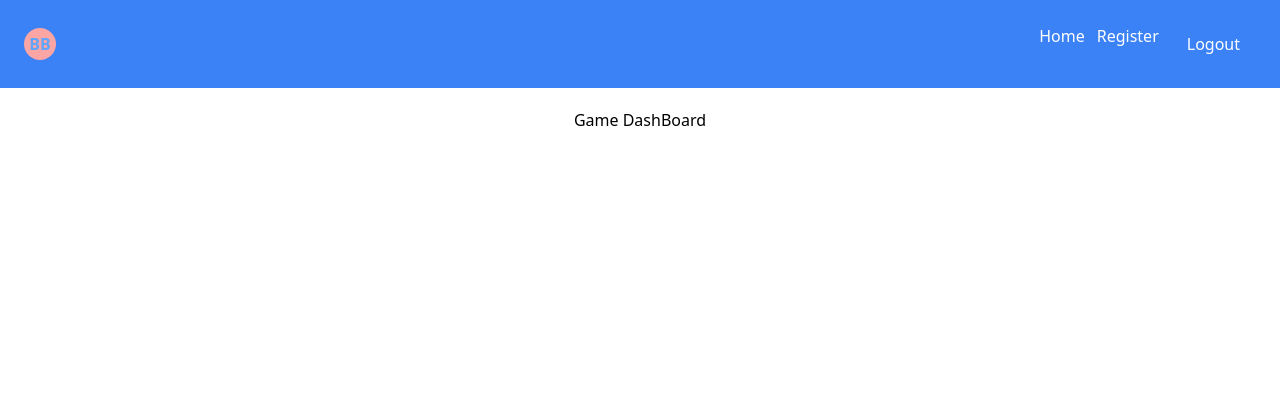
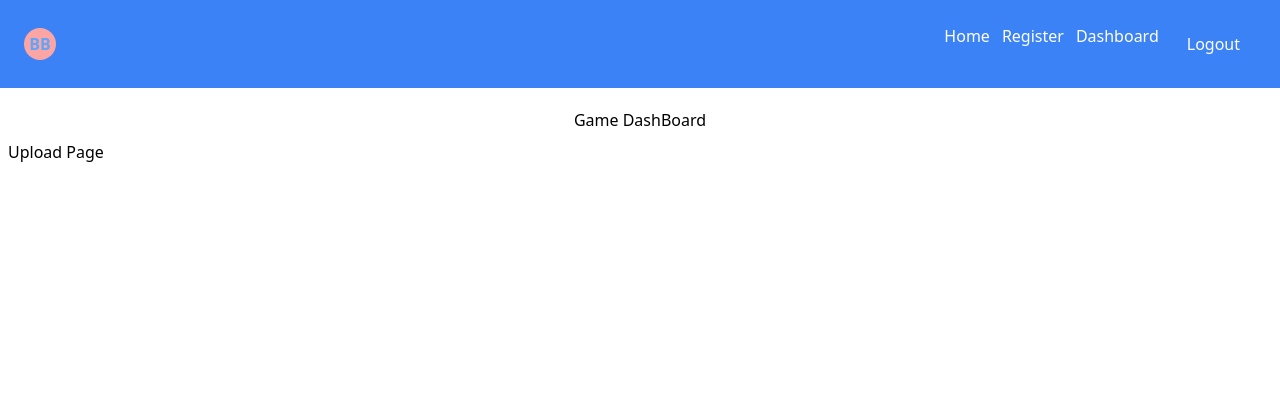
Before and after one commit to Ashley2n/GreenHorns, a Flask app: page /dashboard/game in a window 1280 px wide. Shown: the top 420 px of the page. Run offline with Flask 3, Linux system fonts and the light colour scheme; some libraries are stand-ins or nearby versions.

Commit message:
Adding campring

```diff
--- a/app.py
+++ b/app.py
@@ -12,7 +12,7 @@ from image_analyzer import analyze_image, compare_images
 
 app = Flask(__name__, template_folder='client/templates')
 app.secret_key = 'CookQuestApp001'
-# app.config['UPLOAD_FOLDER'] = 'client/static/uploads'
+app.config['UPLOAD_FOLDER'] = 'client/static/uploads'
 
 csrf = CSRFProtect(app)
 
@@ -83,38 +83,40 @@ def logout():
     flash("You have been logged out", "success")
     return redirect(url_for('landing'))
 
-#
-# @app.route('/analyze', methods=['POST'])
-# def analyze():
-#     if 'image' not in request.files:
-#         return "No file uploaded", 400
-#
-#     file = request.files['image']
-#     if file.filename == '':
-#         return "No selected file", 400
-#
-#     image_path = os.path.join(app.config['UPLOAD_FOLDER'], file.filename)
-#     file.save(image_path)
-#
-#     results = analyze_image(image_path)
-#
-#     return render_template('result.html', results=results, filename=file.filename)
-#
-#
-# @app.route('/compare', methods=['POST'])
-# def compare():
-#     img1 = request.files['image1']
-#     img2 = request.files['image2']
-#
-#     path1 = os.path.join(app.config['UPLOAD_FOLDER'], img1.filename)
-#     path2 = os.path.join(app.config['UPLOAD_FOLDER'], img2.filename)
-#
-#     img1.save(path1)
-#     img2.save(path2)
-#
-#     similarity = compare_images(path1, path2)
-#
-#     return render_template('result.html', similarity=similarity)
+
+@app.route('/analyze', methods=['POST'])
+def analyze():
+    if 'image' not in request.files:
+        return "No file uploaded", 400
+
+    file = request.files['image']
+    if file.filename == '':
+        return "No selected file", 400
+
+    image_path = os.path.join(app.config['UPLOAD_FOLDER'], file.filename)
+    file.save(image_path)
+
+    results = analyze_image(image_path)
+
+    return render_template('result.html', results=results, filename=file.filename)
+
+@app.route('/upload')
+def upload():
+    return render_template('game/upload.html')
+@app.route('/compare', methods=['POST'])
+def compare():
+    img1 = request.files['image1']
+    img2 = request.files['image2']
+
+    path1 = os.path.join(app.config['UPLOAD_FOLDER'], img1.filename)
+    path2 = os.path.join(app.config['UPLOAD_FOLDER'], img2.filename)
+
+    img1.save(path1)
+    img2.save(path2)
+
+    similarity = compare_images(path1, path2)
+
+    return render_template('result.html', similarity=similarity)
 
 @app.route('/dashboard/game')
 def game_dashboard():
@@ -125,7 +127,7 @@ def load_user(user_id):
     return get_user_by_id_ser(user_id)
 
 if __name__ == "__main__":
-    # os.makedirs(app.config['UPLOAD_FOLDER'], exist_ok=True)
+    os.makedirs(app.config['UPLOAD_FOLDER'], exist_ok=True)
     app.run(debug=True)
 
 # hello :D
--- a/client/templates/game/dashboard.html
+++ b/client/templates/game/dashboard.html
@@ -2,5 +2,6 @@
     {% block content %}
         <main class="m-auto mt-5">
             <h2 class="text-center"> Game DashBoard</h2>
+        <button class="px-2 py-2"><a href="/upload">Upload Page</a></button>
         </main>
 {% endblock %}
--- a/client/templates/layout.html
+++ b/client/templates/layout.html
@@ -14,6 +14,7 @@
         <ul class="flex justify-center gap-3 ">
             <li class="hover:border-b hover:border-neutral-200 "><a href="/">Home</a></li>
             <li class="hover:border-b hover:border-neutral-200 "><a href="/register">Register</a></li>
+            <li class="hover:border-b hover:border-neutral-200 "><a href="/dashboard/game">Dashboard</a></li>
             <li class="hover:bg-blue-400 focus:scale-1 px-4 py-2 "><a href="{{ url_for("logout") }}">Logout</a></li>
         </ul>
     </nav>
```
Also changed, not shown: client/templates/game/upload.html (+6 -2 lines).
